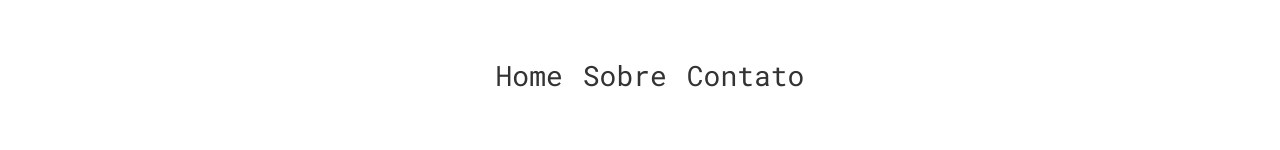
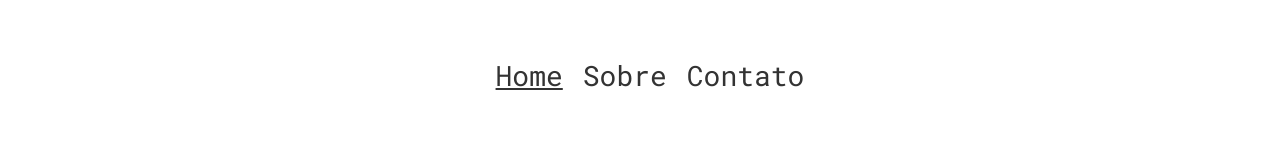
Before and after one commit to IamP5/cp-webdev-react, a React (Vite) app: page / in a window 1280 px wide. Shown: the top 150 px of the page. Built offline with nearby package versions, Linux system fonts and the light colour scheme.

Commit message:
feat: add underline in the actual navigation label

```diff
--- a/src/components/Menu/Menu.css
+++ b/src/components/Menu/Menu.css
@@ -14,6 +14,10 @@
   color: #555;
 }
 
+.menu__link.active {
+  text-decoration: underline;
+}
+
 @media (max-width: 1024px) {
   .menu__link {
     font-size: 1.5rem;
--- a/src/components/Menu/Menu.jsx
+++ b/src/components/Menu/Menu.jsx
@@ -1,12 +1,12 @@
-import { Link } from 'react-router-dom'
+import { NavLink } from 'react-router-dom'
 import './Menu.css'
 
 function Menu() {
   return (
     <nav className="menu">
-      <Link to="/" className="menu__link">Home</Link>
-      <Link to="/sobre" className="menu__link">Sobre</Link>
-      <Link to="/contato" className="menu__link">Contato</Link>
+      <NavLink to="/" className="menu__link">Home</NavLink>
+      <NavLink to="/sobre" className="menu__link">Sobre</NavLink>
+      <NavLink to="/contato" className="menu__link">Contato</NavLink>
     </nav>
   )
 }
```
